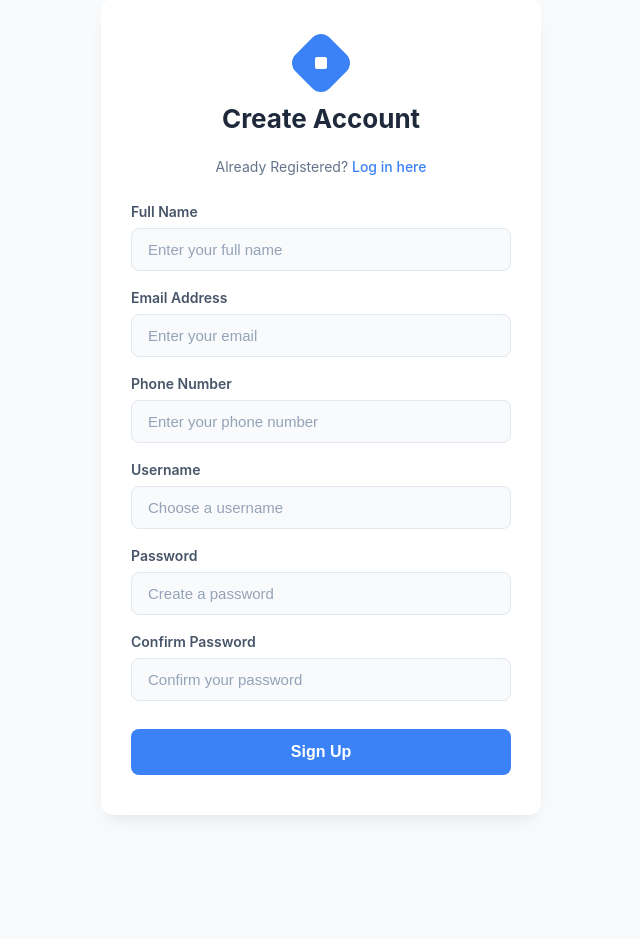
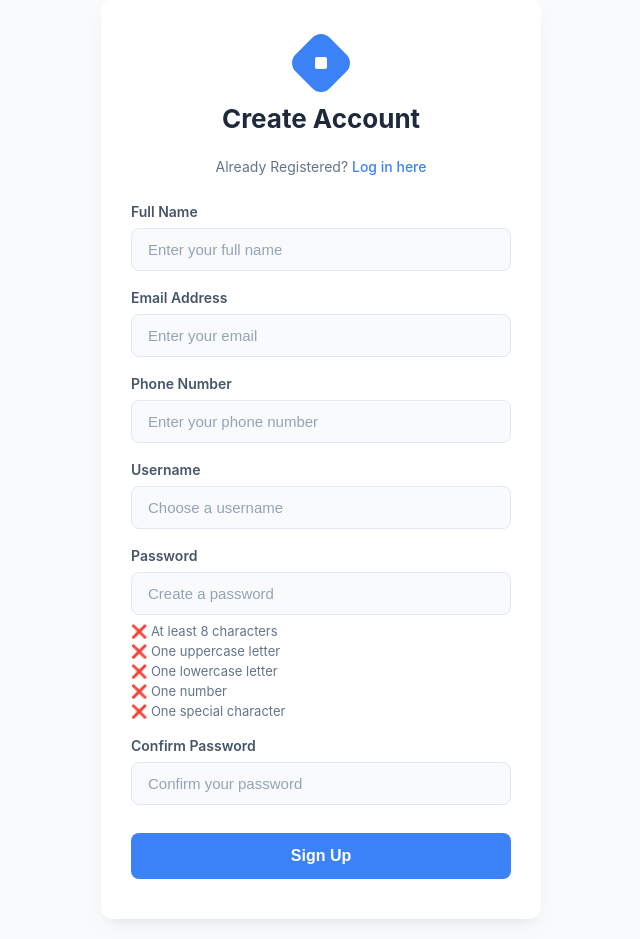
Before and after one commit to syasmien/project_ICT600, a PHP site: page /auth/register.php in a window 1280 px wide. Shown: the part 21-960 px from the top of the page, without its empty margins (319-959 px from the left). Before the commit the page ends 838 px from the top, so only its background shows below. Run offline with PHP 8.4, Linux system fonts and the light colour scheme.

Commit message:
Ada adjustment sikit dekat Register

```diff
--- a/auth/register.php
+++ b/auth/register.php
@@ -194,6 +194,33 @@ if (isset($_POST['register'])) {
             text-align: center;
             font-weight: 500;
         }
+
+        /* Real-time validation specific visual hints */
+        .validation-list {
+            margin-top: 8px;
+            padding-left: 0;
+            list-style: none;
+            font-size: 13px;
+            color: var(--text-muted);
+        }
+
+        .validation-list li {
+            margin-bottom: 4px;
+            display: flex;
+            align-items: center;
+            gap: 6px;
+            transition: color 0.2s ease;
+        }
+
+        .validation-list li.valid {
+            color: #10b981;
+        }
+
+        .match-hint {
+            margin-top: 6px;
+            font-size: 13px;
+            font-weight: 500;
+        }
     </style>
 </head>
 <body>
@@ -233,12 +260,20 @@ if (isset($_POST['register'])) {
 
         <div class="form-group">
             <label>Password</label>
-            <input type="password" name="password" placeholder="Create a password" required>
+            <input type="password" id="password" name="password" placeholder="Create a password" required>
+            <ul class="validation-list" id="password-checklist">
+                <li id="length-check">❌ At least 8 characters</li>
+                <li id="upper-check">❌ One uppercase letter</li>
+                <li id="lower-check">❌ One lowercase letter</li>
+                <li id="num-check">❌ One number</li>
+                <li id="special-check">❌ One special character</li>
+            </ul>
         </div>
 
         <div class="form-group">
             <label>Confirm Password</label>
-            <input type="password" name="confirm_password" placeholder="Confirm your password" required>
+            <input type="password" id="confirm_password" name="confirm_password" placeholder="Confirm your password" required>
+            <div id="match-status" class="match-hint"></div>
         </div>
 
         <button type="submit" name="register">Sign Up</button>
@@ -255,5 +290,92 @@ if (isset($_POST['register'])) {
 
 </div>
 
+<script>
+document.addEventListener("DOMContentLoaded", function () {
+    const passwordInput = document.getElementById("password");
+    const confirmInput = document.getElementById("confirm_password");
+
+    const lengthCheck = document.getElementById("length-check");
+    const upperCheck = document.getElementById("upper-check");
+    const lowerCheck = document.getElementById("lower-check");
+    const numCheck = document.getElementById("num-check");
+    const specialCheck = document.getElementById("special-check");
+    const matchStatus = document.getElementById("match-status");
+
+    function validatePassword() {
+        const val = passwordInput.value;
+
+        // 1. Length rule
+        if (val.length >= 8) {
+            lengthCheck.innerHTML = "✅ At least 8 characters";
+            lengthCheck.classList.add("valid");
+        } else {
+            lengthCheck.innerHTML = "❌ At least 8 characters";
+            lengthCheck.classList.remove("valid");
+        }
+
+        // 2. Uppercase rule
+        if (/[A-Z]/.test(val)) {
+            upperCheck.innerHTML = "✅ One uppercase letter";
+            upperCheck.classList.add("valid");
+        } else {
+            upperCheck.innerHTML = "❌ One uppercase letter";
+            upperCheck.classList.remove("valid");
+        }
+
+        // 3. Lowercase rule
+        if (/[a-z]/.test(val)) {
+            lowerCheck.innerHTML = "✅ One lowercase letter";
+            lowerCheck.classList.add("valid");
+        } else {
+            lowerCheck.innerHTML = "❌ One lowercase letter";
+            lowerCheck.classList.remove("valid");
+        }
+
+        // 4. Number rule
+        if (/[0-9]/.test(val)) {
+            numCheck.innerHTML = "✅ One number";
+            numCheck.classList.add("valid");
+        } else {
+            numCheck.innerHTML = "❌ One number";
+            numCheck.classList.remove("valid");
+        }
+
+        // 5. Special character rule
+        if (/[`!@#$%^&*()_+\-=\[\]{};':"\\|,.<>\/?~]/.test(val)) {
+            specialCheck.innerHTML = "✅ One special character";
+            specialCheck.classList.add("valid");
+        } else {
+            specialCheck.innerHTML = "❌ One special character";
+            specialCheck.classList.remove("valid");
+        }
+
+        // Re-verify confirmation matching if something is typed there
+        validateConfirmPassword();
+    }
+
+    function validateConfirmPassword() {
+        const passVal = passwordInput.value;
+        const confirmVal = confirmInput.value;
+
+        if (confirmVal === "") {
+            matchStatus.innerHTML = "";
+            return;
+        }
+
+        if (passVal === confirmVal) {
+            matchStatus.innerHTML = "✅ Passwords match";
+            matchStatus.style.color = "#10b981";
+        } else {
+            matchStatus.innerHTML = "❌ Passwords do not match";
+            matchStatus.style.color = "#ef4444";
+        }
+    }
+
+    passwordInput.addEventListener("input", validatePassword);
+    confirmInput.addEventListener("input", validateConfirmPassword);
+});
+</script>
+
 </body>
 </html>
```
Also changed, not shown: assets/images/1783363907_6a4bf943bd519.png (added), assets/images/1783363925_6a4bf9559e629.png (added), assets/images/1783363933_6a4bf95d59320.png (added), 3 other files.
